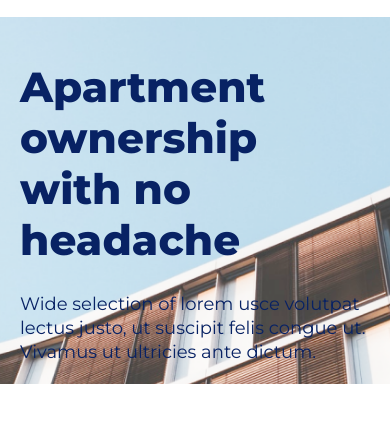
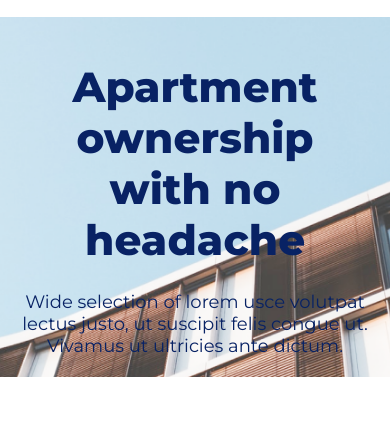
Before and after one commit to tyshchenkodv/frontAssesment, a plain HTML site: page index.html in a window 390 px wide. Shown: the part 81-504 px from the top of the page. Drawn offline with Linux system fonts and the light colour scheme.

Commit message:
style(hero-section): responsive container

```diff
--- a/styles/style.css
+++ b/styles/style.css
@@ -2,6 +2,21 @@ body {
     margin: 0;
     font-family: 'Montserrat', serif;
     color: #082264;
+}
+
+h1 {
+    font-style: normal;
+    font-weight: 600;
+    font-size: 42px;
+    line-height: 51px;
+    margin: 25px 0;
+}
+
+sub {
+    font-style: normal;
+    font-weight: normal;
+    font-size: 18px;
+    line-height: 22px;
 }
 
 header {
@@ -131,33 +146,26 @@ section {
 }
 
 .hero span {
-    display: block;
+    display: flex;
+    justify-content: flex-start;
+    flex-direction: column;
+    width: 100%;
     max-width: 480px;
-    margin-left: 0;
 }
 
-h1 {
-    font-style: normal;
-    font-weight: 600;
-    font-size: 42px;
-    line-height: 51px;
-    margin: 25px 0;
-}
-
-sub {
-    font-style: normal;
-    font-weight: normal;
-    font-size: 18px;
-    line-height: 22px;
+.container {
+    max-width: 1024px;
+    margin: auto;
 }
 
 @media screen and (max-width: 1024px) {
     section {
         padding: 20px;
     }
+
+    .container {
+        text-align: center;
+        display: flex;
+        justify-content: center;
+    }
 }
-
-.container {
-    max-width: 1024px;
-    margin: auto;
-}
```
